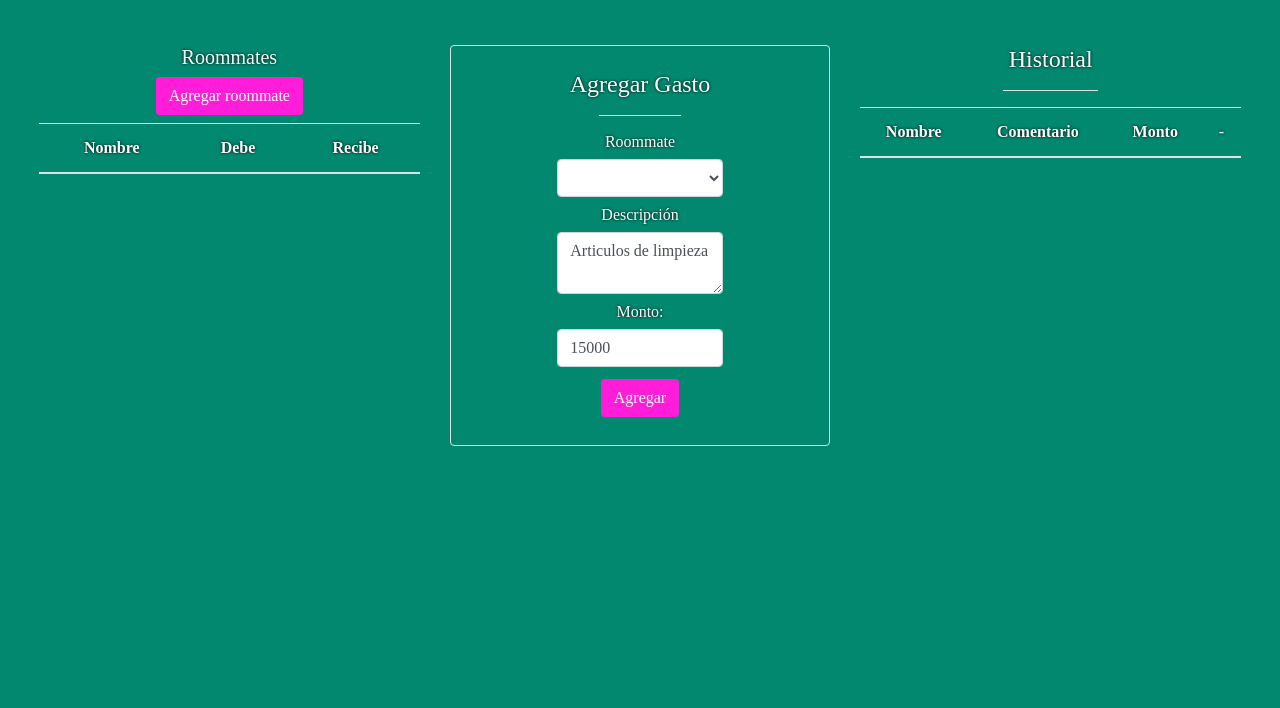
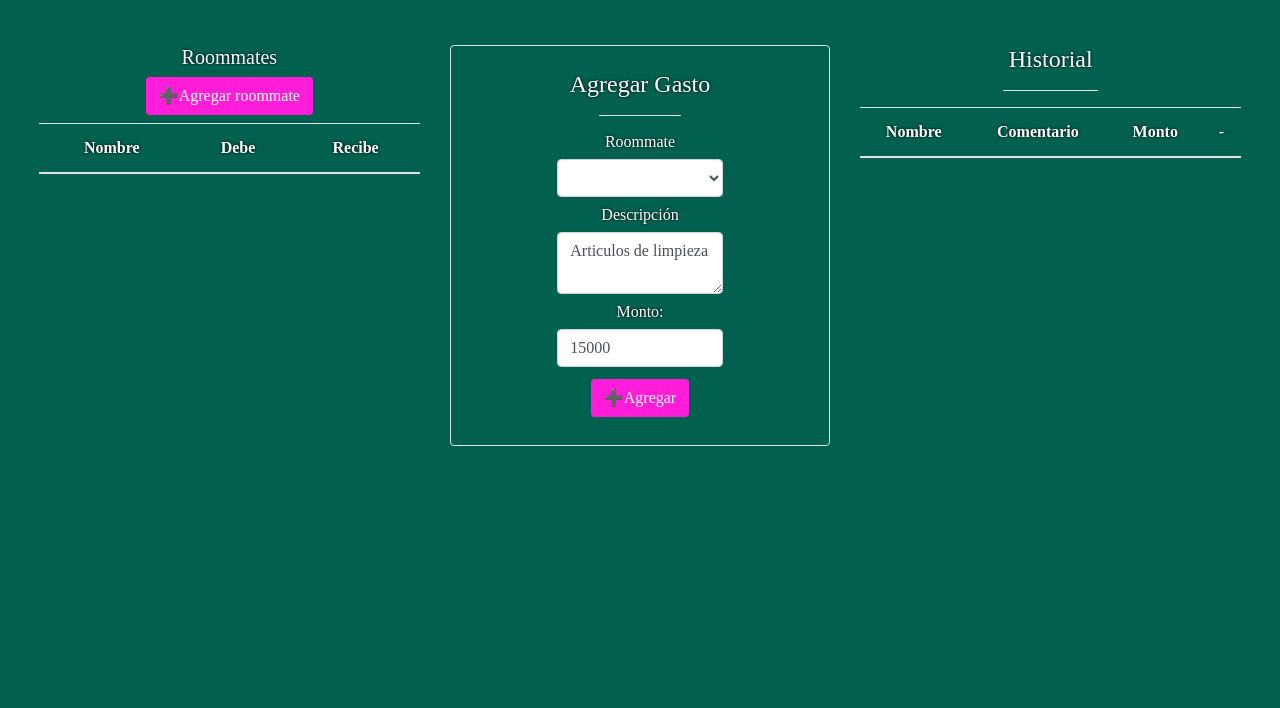
Before and after one commit to essan1/desfEv_Roommates, a website: page views/index.html in a window 1280 px wide. Shown: the part 92-800 px from the top of the page. Drawn offline with nearby package versions, Linux system fonts and the light colour scheme; files that its build step writes are made by us from their sources; no server answers; a web font is replaced by a local one.

Commit message:
se ajusta css, index.html y queries

```diff
--- a/assets/css/style.css
+++ b/assets/css/style.css
@@ -2,7 +2,7 @@ body {
   text-align: center;
   color: white;
   text-shadow: 0px 0px 3px black;
-  background: #01886f;
+  background: #02604f;
   font-family: "Sedan", serif;
   font-weight: 600;
   font-style: normal;
@@ -16,6 +16,7 @@ body {
 button {
   background: #ff1dd9 !important;
 }
+
 i {
   cursor: pointer;
 }
--- a/data/roommates.json
+++ b/data/roommates.json
@@ -1 +1 @@
-{"roommates":[{"id":"0e84bc63","nombre":"Karl Cruz","email":"karl.cruz@example.com","debe":-8000,"recibe":8000,"total":"16000.00"},{"id":"c5cbd030","nombre":"Clayton Hunt","email":"clayton.hunt@example.com","debe":-7000,"recibe":10000,"total":"17000.00"},{"id":"60262244","nombre":"Meeuwis Henzen","email":"meeuwis.henzen@example.com","debe":-9000,"recibe":6000,"total":"15000.00"}]}
+{"roommates":[{"id":"0e84bc63","nombre":"Karl Cruz","email":"karl.cruz@example.com","debe":-4000,"recibe":10000,"total":"14000.00"},{"id":"c5cbd030","nombre":"Clayton Hunt","email":"clayton.hunt@example.com","debe":-3500,"recibe":12500,"total":"16000.00"},{"id":"60262244","nombre":"Meeuwis Henzen","email":"meeuwis.henzen@example.com","debe":-4500,"recibe":7500,"total":"12000.00"},{"id":"6b15733f","nombre":"Alejandro Mireles","email":"alejandro.mireles@example.com","debe":-6000,"recibe":0,"total":"6000.00"},{"id":"553146fa","nombre":"Lance Campbell","email":"lance.campbell@example.com","debe":-6000,"recibe":0,"total":"6000.00"},{"id":"c55e987e","nombre":"Linnea Niska","email":"linnea.niska@example.com","debe":-6000,"recibe":0,"total":"6000.00"}]}
--- a/queries/queries.js
+++ b/queries/queries.js
@@ -112,7 +112,7 @@ const recalcularDeudas = () => {
       } else {
         r.debe -= montoPorPersona;
       }
-      r.total = (r.recibe - r.debe).toFixed(2); // Redondeamos a dos decimales
+      r.total = (r.recibe - r.debe).toFixed(2); //se agrega toFixed
     });
   });
 
--- a/views/index.html
+++ b/views/index.html
@@ -35,7 +35,7 @@
       <div class="col-4">
         <h5>Roommates</h5>
         <button class="btn text-white mb-2" onclick="nuevoRoommate()">
-          Agregar roommate
+          ➕Agregar roommate
         </button>
         <table class="table">
           <thead class="text-white">
@@ -72,7 +72,7 @@ Articulos de limpieza</textarea
           </div>
           <div class="d-block my-1">
             <button class="btn text-white m-auto" onclick="agregarGasto()">
-              Agregar
+              ➕Agregar
             </button>
           </div>
         </div>
```
